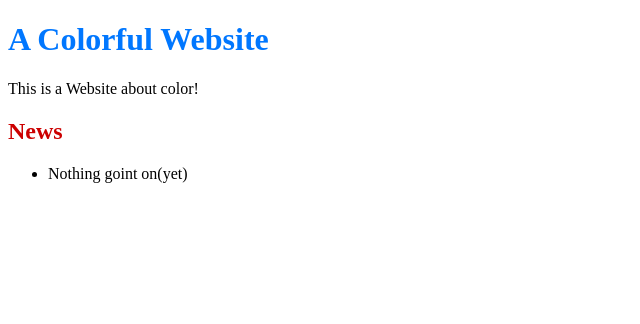
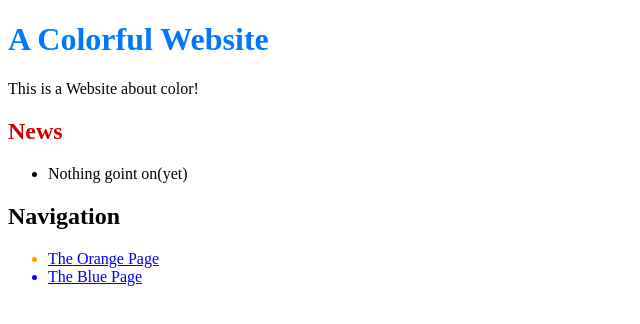
Before and after one commit to rebecagodoy/webCalculadoraRem, a plain HTML site: page index.html in a window 1280 px wide. Shown: the whole page, without its empty margins (0-640 px from the left). Drawn offline with Linux system fonts and the light colour scheme.

Commit message:
Add navigation links

```diff
--- a/index.html
+++ b/index.html
@@ -12,5 +12,14 @@
         <ul>
             <li>Nothing goint on(yet)</li>
         </ul>
+        <h2>Navigation</h2>
+        <ul>
+            <li style="color: #F90">
+                <a href="orange.html">The Orange Page</a>
+            </li>
+            <li style="color: #00F">
+                <a href="blue.html">The Blue Page</a>
+            </li>
+        </ul>
     </body>
 </html>
```
Also changed, not shown: orange.html (+1 -0 lines).
